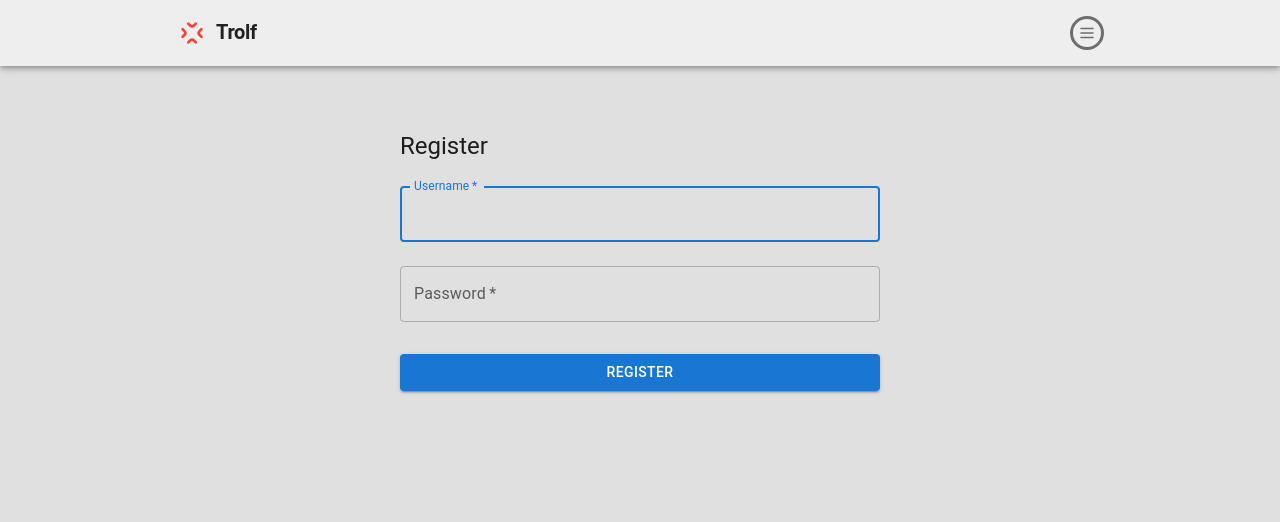
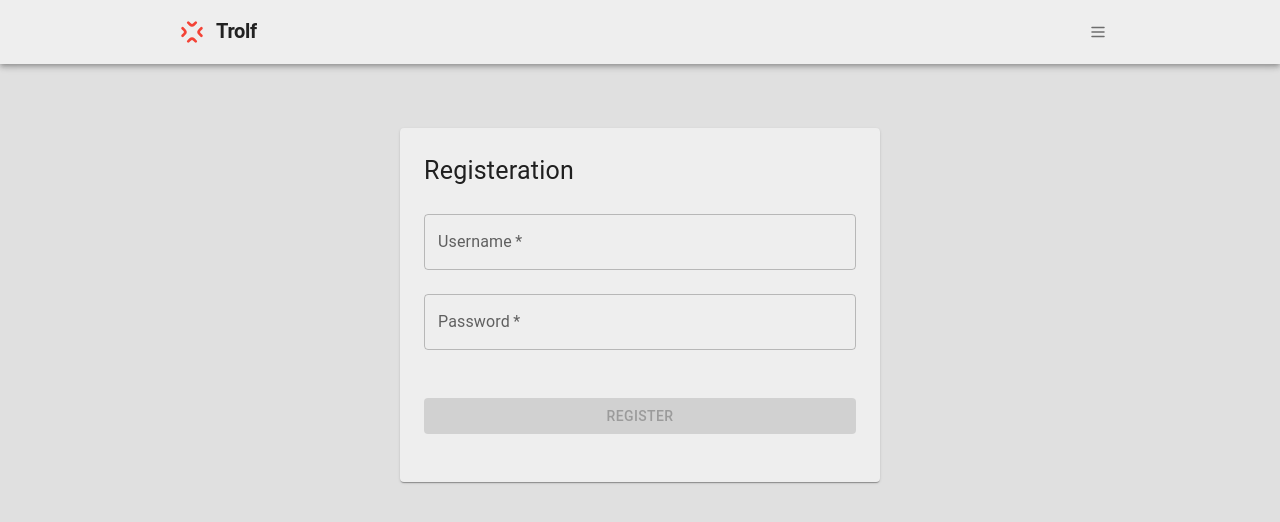
Before and after one commit to mScule/troll-forum-front, a React (Vite) app: page /register in a window 1280 px wide. Shown: the top 522 px of the page. Built offline with nearby package versions, Linux system fonts and the light colour scheme.

Commit message:
Now there's ValidatedForm component that can validate itself sync and async ways

```diff
--- a/src/components/FormWrapper.tsx
+++ b/src/components/FormWrapper.tsx
@@ -1,4 +1,4 @@
-import { Box } from "@mui/material";
+import { Stack, Box, Card } from "@mui/material";
 import { FC } from "react";
 
 interface Props {
@@ -6,8 +6,16 @@ interface Props {
 }
 
 const FormWrapper: FC<Props> = ({ children }) => (
-  <Box sx={{ maxWidth: "30rem", marginRight: "auto", marginLeft: "auto" }}>
-    {children}
+  <Box
+    sx={{
+      maxWidth: "30rem",
+      marginRight: "auto",
+      marginLeft: "auto",
+    }}
+  >
+    <Card sx={{ padding: 3 }}>
+      <Stack gap={3}>{children}</Stack>
+    </Card>
   </Box>
 );
 
--- a/src/components/Logo.tsx
+++ b/src/components/Logo.tsx
@@ -9,7 +9,12 @@ export default function Logo() {
   const navigate = useNavigate();
 
   return (
-    <Stack direction="row" alignItems="center" onClick={() => navigate("/")}>
+    <Stack
+      direction="row"
+      alignItems="center"
+      onClick={() => navigate("/")}
+      sx={{ cursor: "pointer" }}
+    >
       <Stack padding={1} sx={rotateChildren(45)}>
         <AppIcon size={32} color={red[500]} />
       </Stack>
--- a/src/components/TopBar.tsx
+++ b/src/components/TopBar.tsx
@@ -30,7 +30,6 @@ const TopBar: FC<Props> = ({ searchbar, handleMenuButtonClick }) => {
         <Logo />
         {searchbar && <Search />}
         <IconButton
-          sx={{ border: "solid", margin: 1 }}
           size="small"
           onClick={handleMenuButtonClick}
         >
--- /dev/null
+++ b/src/components/ValidatedForm.tsx
@@ -0,0 +1,189 @@
+import { Typography, TextField, Button, TextFieldProps } from "@mui/material";
+import { FC, useState } from "react";
+import { Stack } from "@mui/material";
+import FormWrapper from "./FormWrapper";
+
+export type ValidatorResult = "success" | "failure";
+export type ValidationStatus = ValidatorResult | "pending" | "empty";
+
+export interface FormField {
+  value: string;
+  validation: ValidationStatus;
+}
+
+export type Validator = (value: string) => ValidatorResult;
+export type PendingValidator = (value: string) => Promise<ValidatorResult>;
+
+export interface FormSchemaField {
+  rows: number;
+  errorText: ((value: string) => string) | string;
+  validate?: Validator;
+  validatePending?: PendingValidator;
+}
+
+interface Props {
+  formName: string;
+  formSchema: Record<string, FormSchemaField>;
+  handleSubmit: (form: Record<string, string>) => Promise<void>;
+  submitLabel: string;
+}
+
+const initForm = (
+  formSchema: Record<string, FormSchemaField>
+): Record<string, FormField> => {
+  const form: Record<string, FormField> = {};
+  Object.keys(formSchema).forEach(
+    (field: string) => (form[field] = { value: "", validation: "empty" })
+  );
+  return form;
+};
+
+const multilineFieldProps = (rows: number) => ({
+  multiline: true,
+  rows,
+});
+
+const ValidatedForm: FC<Props> = ({
+  formName,
+  formSchema,
+  handleSubmit,
+  submitLabel,
+}) => {
+  const [form, setForm] = useState<Record<string, FormField>>(
+    initForm(formSchema)
+  );
+
+  const submit = (event: React.FormEvent<HTMLFormElement>) => {
+    event.preventDefault();
+    console.log();
+  };
+
+  const isFormValidated = () => {
+    let isValidated = true;
+
+    for (const field of Object.values(form)) {
+      if (field.validation !== "success") {
+        isValidated = false;
+        break;
+      }
+    }
+
+    return isValidated;
+  };
+
+  const onValidation = (key: string): null | TextFieldProps => {
+    let errorText = formSchema[key].errorText;
+
+    switch (form[key].validation) {
+      case "success":
+        return {
+          color: "success",
+        };
+      case "pending":
+        return {
+          helperText: "Validating...",
+        };
+      case "failure":
+        return {
+          error: true,
+          helperText:
+            typeof errorText === "function"
+              ? (errorText as unknown as (value: string) => string)(
+                  form[key].value
+                )
+              : errorText,
+        };
+      default:
+        return null;
+    }
+  };
+
+  const capitalize = (value: string) =>
+    value[0].toUpperCase() + value.substring(1);
+
+  const validate = async (form: Record<string, FormField>) => {
+    const updatedForm = { ...form };
+    let containsPendingValidators = false;
+
+    for (const name of Object.keys(form)) {
+      const pendingValidator = formSchema[name].validatePending;
+      const validator = formSchema[name].validate;
+
+      if (validator) {
+        updatedForm[name].validation = validator(updatedForm[name].value);
+      } else if (pendingValidator) {
+        updatedForm[name].validation = "pending";
+        containsPendingValidators = true;
+      } else {
+        updatedForm[name].validation = "success";
+      }
+    }
+
+    setForm(updatedForm);
+
+    if (!containsPendingValidators) {
+      return;
+    }
+
+    const awaitedUpdatedForm = { ...updatedForm };
+
+    for (const name of Object.keys(form)) {
+      const pendingValidator = formSchema[name].validatePending;
+
+      if (pendingValidator) {
+        updatedForm[name].validation = await pendingValidator(
+          updatedForm[name].value
+        );
+      }
+    }
+
+    setForm(awaitedUpdatedForm);
+  };
+
+  const setValue = (key: string, value: string) => {
+    const updatedForm = { ...form };
+
+    updatedForm[key].value = value;
+
+    setForm(updatedForm);
+    validate(updatedForm);
+  };
+
+  return (
+    <FormWrapper>
+      <Typography component="h2" fontSize={25}>
+        {formName}
+      </Typography>
+
+      <Stack component="form" onSubmit={submit} gap={3}>
+        {Object.entries(formSchema).map(([fieldName, schema]) => {
+          return (
+            <TextField
+              key={`form-${formName}-field-${fieldName}`.toLowerCase()}
+              id={fieldName}
+              name={fieldName}
+              label={capitalize(fieldName)}
+              placeholder={capitalize(fieldName)}
+              onChange={(event) => setValue(fieldName, event.target.value)}
+              required
+              fullWidth
+              {...(schema.rows > 1 ? multilineFieldProps(schema.rows) : null)}
+              {...onValidation(fieldName)}
+            />
+          );
+        })}
+      </Stack>
+
+      <Button
+        type="submit"
+        variant="contained"
+        sx={{ marginTop: 3, marginBottom: 3 }}
+        disabled={!isFormValidated()}
+      >
+        {submitLabel}
+      </Button>
+    </FormWrapper>
+  );
+};
+
+export default ValidatedForm;
--- a/src/routes/Register.tsx
+++ b/src/routes/Register.tsx
@@ -1,79 +1,59 @@
-import * as React from "react";
-import Button from "@mui/material/Button";
-import CssBaseline from "@mui/material/CssBaseline";
-import TextField from "@mui/material/TextField";
-import Link from "@mui/material/Link";
-import Grid from "@mui/material/Grid";
+import { useState } from "react";
+
+import axios from "../setup/axios";
+
 import Box from "@mui/material/Box";
 import Typography from "@mui/material/Typography";
-import Container from "@mui/material/Container";
-import { useState } from "react";
-import axios from "axios";
+import TextField from "@mui/material/TextField";
+import { TextFieldProps } from "@mui/material/TextField";
+import Button from "@mui/material/Button";
+import CircularProgress from "@mui/material/CircularProgress";
+
 import FormWrapper from "../components/FormWrapper";
 import PageWrapper from "../components/PageWrapper";
+import { Stack } from "@mui/system";
+
+import { TbX as ValidationFailureIcon } from "react-icons/tb";
+import { TbCheck as ValidationSuccessIcon } from "react-icons/tb";
+import ValidatedForm, { ValidatorResult } from "../components/ValidatedForm";
+
+type ValidationStatus =
+  | "is-validated"
+  | "is-not-validated"
+  | "pending"
+  | "not-filled";
+
+interface FormField {
+  value: string;
+  validation: ValidationStatus;
+}
+
 
 export default function Register() {
-  const [username, setUsername] = useState("");
-  const [password, setPassword] = useState("");
-  const [validated, setValidated] = useState(false);
-
-  const handleSubmit = async (event: React.FormEvent<HTMLFormElement>) => {
-    const form = event.currentTarget;
-    if (!form.checkValidity()) {
-      event.preventDefault();
-      event.stopPropagation();
-    } else {
-      setValidated(true);
-      try {
-        await axios.post("user", {
-          username,
-          password,
-        });
-      } catch (err) {
-        console.log(err);
-      }
-    }
-  };
-
   return (
     <PageWrapper>
-      <FormWrapper>
-        <Typography component="h1" variant="h5">
-          Register
-        </Typography>
-        <Box component="form" onSubmit={handleSubmit} sx={{ mt: 1 }}>
-          <TextField
-            margin="normal"
-            required
-            fullWidth
-            id="username"
-            label="Username"
-            name="username"
-            autoComplete="username"
-            autoFocus
-            onChange={(event) => setUsername(event.target.value)}
-          />
-          <TextField
-            margin="normal"
-            required
-            fullWidth
-            name="password"
-            label="Password"
-            type="password"
-            id="password"
-            autoComplete="current-password"
-            onChange={(event) => setPassword(event.target.value)}
-          />
-          <Button
-            type="submit"
-            fullWidth
-            variant="contained"
-            sx={{ mt: 3, mb: 2 }}
-          >
-            Register
-          </Button>
-        </Box>
-      </FormWrapper>
+      <ValidatedForm
+        formName="Registeration"
+        formSchema={{
+          username: {
+            rows: 1,
+            errorText: (value) => `There's already user with name ${value}`,
+            validatePending: async (value: string) => {
+              await new Promise(resolve => setTimeout(resolve, 1000))
+              return "success";
+            },
+          },
+          password: {
+            rows: 1,
+            errorText: "Password has to be 12 characters or longer",
+            validate: (_value) => "failure",
+          },
+        }}
+        submitLabel="Register"
+        handleSubmit={async (form) => {
+          console.log(form);
+        }}
+      />
     </PageWrapper>
   );
 }
```
